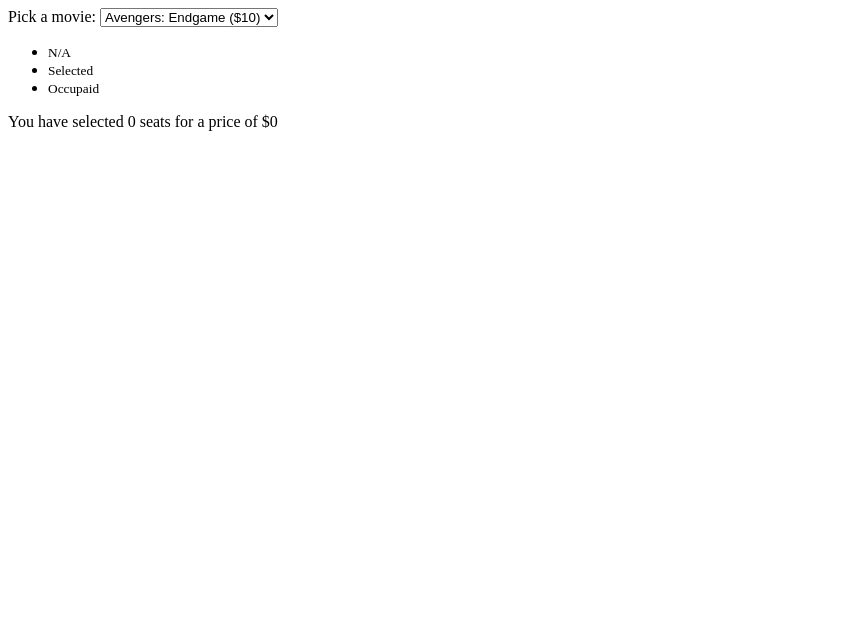
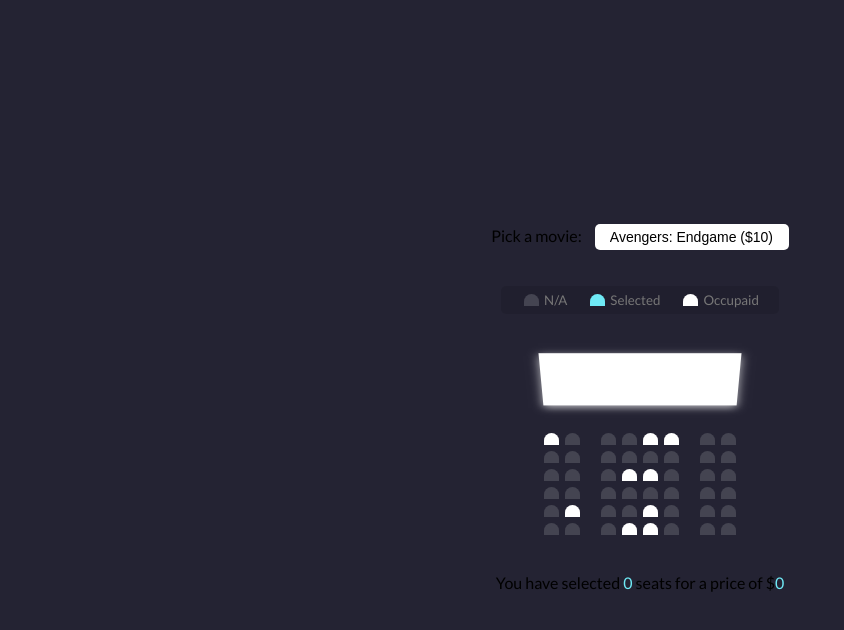
Before and after one commit to THN91/Movie-Seat-Booking, a plain HTML site: page index.html in a window 1280 px wide. Shown: the whole page, without its empty margins (0-844 px from the left). Drawn offline with Linux system fonts and the light colour scheme.

Commit message:
styles added

```diff
--- a/index.html
+++ b/index.html
@@ -34,12 +34,12 @@
     <div class="screen"></div>
 
     <div class="row">
+        <div class="seat occupaid"></div>
         <div class="seat"></div>
         <div class="seat"></div>
         <div class="seat"></div>
-        <div class="seat"></div>
-        <div class="seat"></div>
-        <div class="seat"></div>
+        <div class="seat occupaid"></div>
+        <div class="seat occupaid"></div>
         <div class="seat"></div>
         <div class="seat"></div>
     </div>
@@ -57,8 +57,8 @@
         <div class="seat"></div>
         <div class="seat"></div>
         <div class="seat"></div>
-        <div class="seat occupied"></div>
-        <div class="seat occupied"></div>
+        <div class="seat occupaid"></div>
+        <div class="seat occupaid"></div>
         <div class="seat"></div>
         <div class="seat"></div>
         <div class="seat"></div>
@@ -75,10 +75,10 @@
     </div>
     <div class="row">
         <div class="seat"></div>
-        <div class="seat occupied"></div>
+        <div class="seat occupaid"></div>
         <div class="seat"></div>
         <div class="seat"></div>
-        <div class="seat occupied"></div>
+        <div class="seat occupaid"></div>
         <div class="seat"></div>
         <div class="seat"></div>
         <div class="seat"></div>
@@ -87,8 +87,8 @@
         <div class="seat"></div>
         <div class="seat"></div>
         <div class="seat"></div>
-        <div class="seat occupied"></div>
-        <div class="seat occupied"></div>
+        <div class="seat occupaid"></div>
+        <div class="seat occupaid"></div>
         <div class="seat"></div>
         <div class="seat"></div>
         <div class="seat"></div>
--- a/style.css
+++ b/style.css
@@ -0,0 +1,114 @@
+@import url('https://fonts.googleapis.com/css2?family=Lato&display=swap');
+
+* {
+    box-sizing: border-box;
+}
+
+body {
+    background-color: #242333;
+    display: flex;
+    flex-direction: column;
+    align-items: center;
+    justify-content: center;
+    height: 100vh;
+    font-family: 'Lato', sans-serif;
+    margin: 0;
+}
+
+.movie-container {
+    margin: 20px 0;
+}
+
+.movie-container select {
+    background-color: #fff;
+    border: 0;
+    border-radius: 5px;
+    font-size: 14px;
+    margin-left: 10px;
+    padding: 5px 15px 5px 15px;
+    -moz-appearance: none;
+    -webkit-appearance: none;
+    appearance: none;
+}
+
+.container {
+    perspective: 1000px;
+    margin-bottom: 30px;
+}
+
+.seat {
+    background-color: #444451;
+    height: 12px;
+    width: 15px;
+    margin: 3px;
+    border-top-left-radius: 10px;
+    border-top-right-radius: 10px;
+}
+
+.seat.selected {
+    background-color: #6feaf6;
+}
+
+.seat.occupaid {
+    background-color: #fff;
+}
+
+.seat:nth-of-type(2) {
+    margin-right: 18px;
+}
+
+.seat:nth-last-of-type(2) {
+    margin-left: 18px;
+}
+
+.seat:not(.occupaid):hover {
+    cursor: pointer;
+    transform: scale(1.2);
+}
+
+.showcase .seat:not(.occupaid):hover {
+    cursor: default;
+    transform: scale(1);
+}
+
+.showcase {
+    background-color: rgba(0, 0, 0, 0.1);
+    padding: 5px 10px;
+    border-radius: 5px;
+    color: #777;
+    list-style-type: none;
+    display: flex;
+    justify-content: space-between;
+}
+
+.showcase li {
+    display: flex;
+    align-items: center;
+    justify-content: center;
+    margin: 0 10px;
+}
+
+.showcase li small {
+    margin-left: 2px;
+}
+
+.row {
+    display: flex;
+}
+
+.screen {
+    background-color: #fff;
+    height: 70px;
+    width: 100%;
+    margin: 15px 0;
+    transform: rotateX(-45deg);
+    box-shadow: 0 3px 10px rgba(255, 255, 255, 0.7);
+}
+
+p.text {
+    margin: 5px 0;
+}
+
+p.text span {
+    color: #6feaf6;
+}
```
